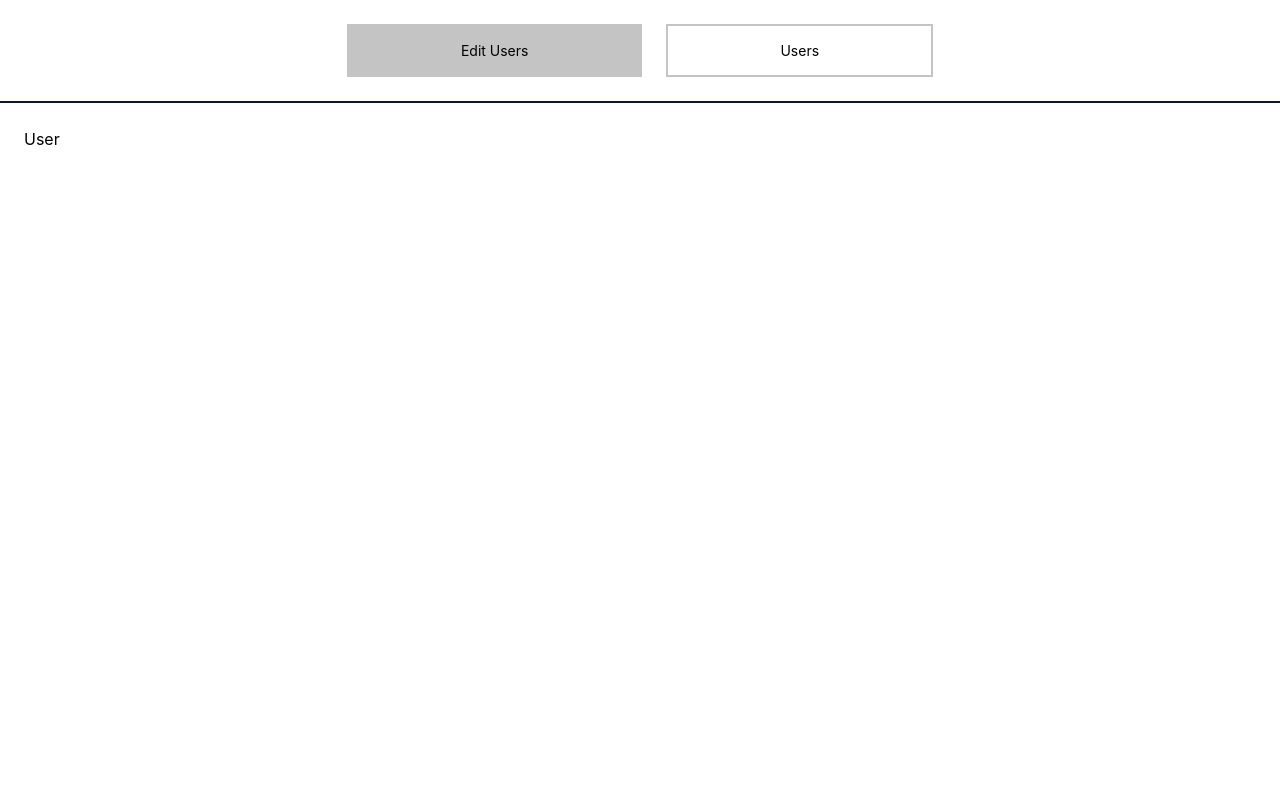
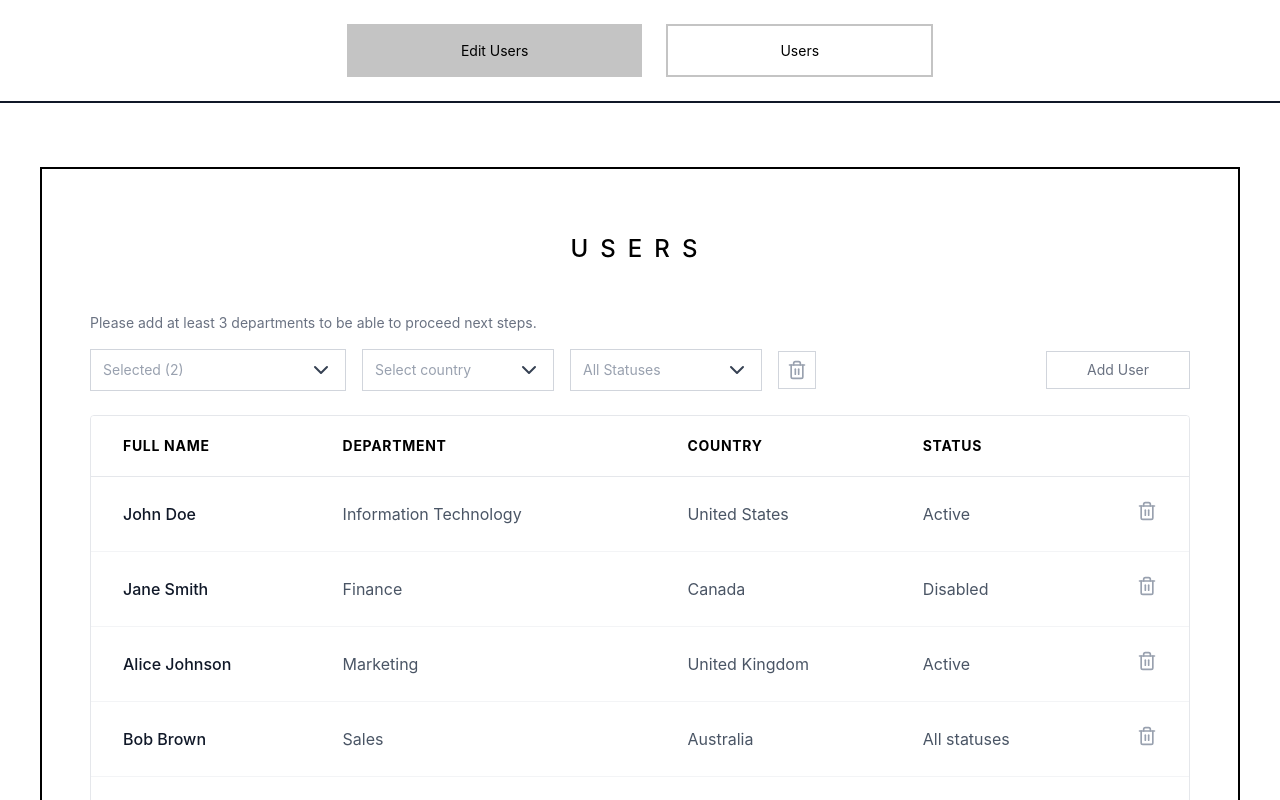
Before and after one commit to gallisak/UserFlow, a React (Vite) app: page /users in a window 1280 px wide. Shown: the top 800 px of the page. Built offline with nearby package versions, Linux system fonts and the light colour scheme; the HTML template or start-up script is replaced by a standard one.

Commit message:
feat: complete users table layout according to figma

```diff
--- a/src/pages/Users.tsx
+++ b/src/pages/Users.tsx
@@ -1,5 +1,117 @@
-function User() {
-  return <div>User</div>;
-}
+import { useAppSelector } from "../store/hooks";
+import SingleSelect from "../components/ui/SingleSelect";
+import Button from "../components/ui/Button";
+import { Trash2 } from "lucide-react";
 
-export default User;
+const Users = () => {
+  const { users, countries, statuses, departments } = useAppSelector(
+    (state) => state.users,
+  );
+
+  return (
+    <div className="max-w-7xl mx-auto py-10 px-4">
+      <div className="border-2 border-black p-12 pt-16">
+        <div className="flex justify-center mb-12">
+          <h1 className="text-2xl tracking-[0.5em] uppercase font-medium text-black">
+            Users
+          </h1>
+        </div>
+
+        <div className="mb-6">
+          <p className="text-gray-500 text-sm mb-4">
+            Please add at least 3 departments to be able to proceed next steps.
+          </p>
+
+          <div className="flex items-center justify-between gap-4">
+            <div className="flex items-center gap-4 flex-1">
+              <div className="w-64">
+                <SingleSelect
+                  options={departments}
+                  value=""
+                  onChange={() => {}}
+                  placeholder="Selected (2)"
+                />
+              </div>
+
+              <div className="w-48">
+                <SingleSelect
+                  options={countries}
+                  value=""
+                  onChange={() => {}}
+                  placeholder="Select country"
+                />
+              </div>
+
+              <div className="w-48">
+                <SingleSelect
+                  options={statuses}
+                  value=""
+                  onChange={() => {}}
+                  placeholder="All Statuses"
+                />
+              </div>
+
+              <button className="p-2 border cursor-pointer border-gray-300 hover:bg-gray-50 transition">
+                <Trash2 className="w-5 h-5 text-gray-400" />
+              </button>
+            </div>
+
+            <Button variant="outline" className="px-10 py-2">
+              Add User
+            </Button>
+          </div>
+        </div>
+
+        <div className="border border-gray-200 rounded-sm overflow-hidden">
+          <table className="w-full text-left border-collapse">
+            <thead>
+              <tr className="border-b border-gray-200 bg-white">
+                <th className="py-5 px-8 text-sm font-bold text-black uppercase tracking-wider">
+                  Full Name
+                </th>
+                <th className="py-5 px-8 text-sm font-bold text-black uppercase tracking-wider">
+                  Department
+                </th>
+                <th className="py-5 px-8 text-sm font-bold text-black uppercase tracking-wider">
+                  Country
+                </th>
+                <th className="py-5 px-8 text-sm font-bold text-black uppercase tracking-wider">
+                  Status
+                </th>
+                <th className="py-5 px-8"></th>
+              </tr>
+            </thead>
+            <tbody className="bg-white">
+              {users.map((user, index) => (
+                <tr
+                  key={index}
+                  className="border-b border-gray-100 last:border-0 hover:bg-gray-50 transition"
+                >
+                  <td className="py-6 px-8 text-gray-900 font-medium">
+                    {user.name}
+                  </td>
+                  <td className="py-6 px-8 text-gray-600">
+                    {user.department.name}
+                  </td>
+                  <td className="py-6 px-8 text-gray-600">
+                    {user.country.name}
+                  </td>
+                  <td className="py-6 px-8 text-gray-600">
+                    {user.status.name}
+                  </td>
+                  <td className="py-6 px-8 text-right">
+                    <button className="text-gray-400 cursor-pointer hover:text-red-500 transition">
+                      <Trash2 className="w-5 h-5" />
+                    </button>
+                  </td>
+                </tr>
+              ))}
+            </tbody>
+          </table>
+        </div>
+      </div>
+    </div>
+  );
+};
+
+export default Users;
```
